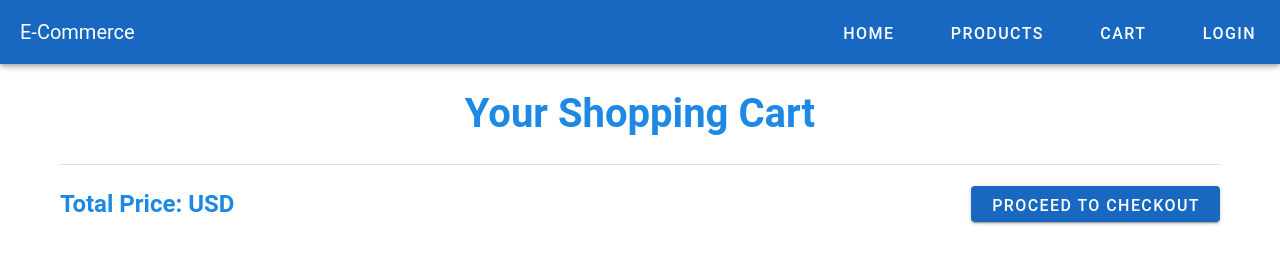
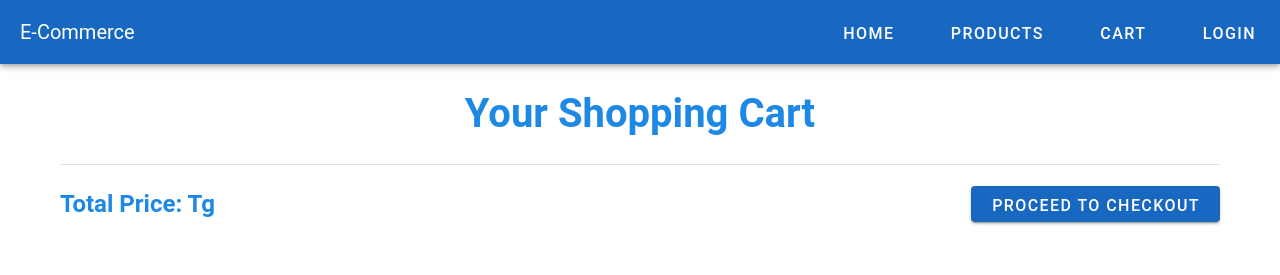
Before and after one commit to Coach-wannabe/ecommerce-vue, a Vue app: page /cart in a window 1280 px wide. Shown: the top 275 px of the page. Built offline with nearby package versions, Linux system fonts and the light colour scheme.

Commit message:
Update CartPage.vue

```diff
--- a/src/components/CartPage.vue
+++ b/src/components/CartPage.vue
@@ -1,13 +1,17 @@
 <template>
   <v-container class="cart-page">
     <h1 class="page-title">Your Shopping Cart</h1>
+
+    <!-- Добавление слота для дополнительного контента -->
+    <slot name="additional-content"></slot>
+
     <v-row>
       <v-col cols="12" v-for="item in cart" :key="item.id">
         <v-card class="cart-item">
           <v-img :src="getImage(item.image)" height="100px" class="cart-item-image"></v-img>
           <v-card-text>
             <h3 class="product-name">{{ item.name }}</h3>
-            <p class="product-price">{{ item.price }} USD ({{ item.quantity }})</p>
+            <p class="product-price">{{ item.price }} Tg ({{ item.quantity }})</p>
             <v-btn text color="red" @click="removeFromCart(item.id)">Remove</v-btn>
           </v-card-text>
         </v-card>
@@ -17,7 +21,7 @@
     <v-row>
       <v-col cols="12">
         <div class="cart-summary">
-          <p class="summary-title">Total Price: {{ cartTotal }} USD</p>
+          <p class="summary-title">Total Price: {{ cartTotal }} Tg</p>
           <v-btn color="primary" @click="$router.push('/checkout')">Proceed to Checkout</v-btn>
         </div>
       </v-col>
@@ -27,8 +31,13 @@
 
 <script>
 import { mapState, mapGetters } from 'vuex';
+import { useCart } from '../composables/useCart';
 
 export default {
+  setup() {
+    const { cartItems } = useCart();
+    return { cartItems };
+  },
   computed: {
     ...mapState(['cart']),
     ...mapGetters(['cartTotal'])
```
